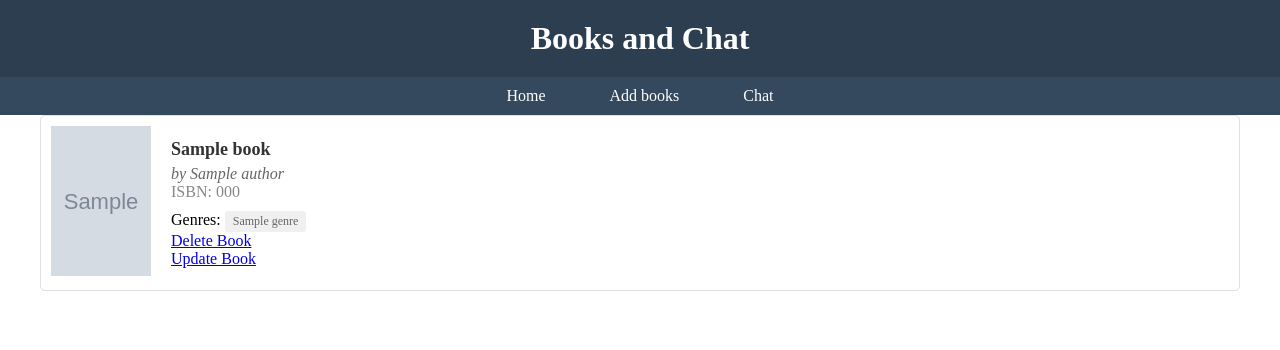
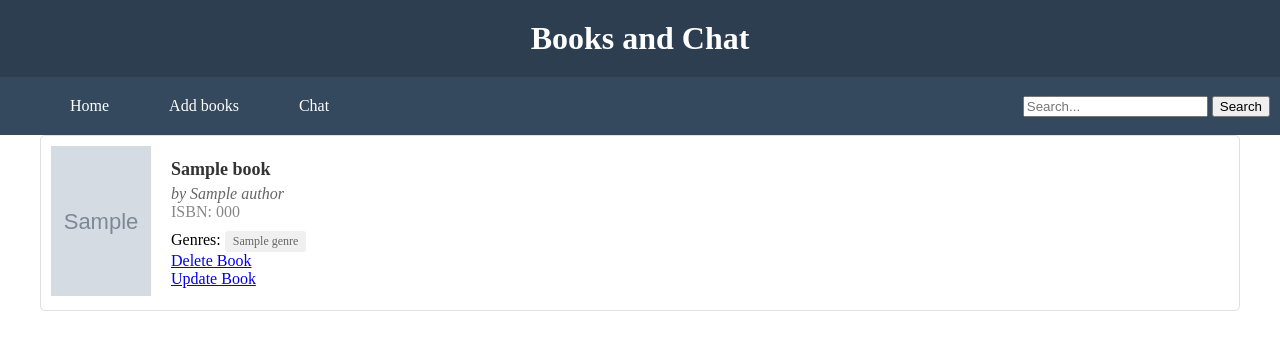
Before and after one commit to Kadhir007/books, a Django app: page / in a window 1280 px wide. Shown: the top 350 px of the page. Run offline with Django 5.2, Linux system fonts and the light colour scheme; tables that the repository leaves empty hold one stand-in row (Sample ...).

Commit message:
Add Search functionality for user to find books by title, author, or genre

```diff
--- a/bookshelf/templates/base.html
+++ b/bookshelf/templates/base.html
@@ -13,10 +13,18 @@
         </div>
     </header>
     <nav>
-        <div class="container">
+        <div class="container" style="display: flex">
             <a href="{% url 'book_list' %}">Home</a>
              <a href="{% url 'add_book' %}">Add books</a>
             <a href="#">Chat</a>
+            <div style="margin-top: 9px; position: absolute; right: 10px">
+                <form method="GET" action="{% url 'search_results' %}">
+                <label>
+                    <input type="text" name="query" placeholder="Search...">
+                </label>
+                <button type="submit">Search</button>
+            </form>
+            </div>
         </div>
     </nav>
     <div class="container">
--- a/bookshelf/templates/list.html
+++ b/bookshelf/templates/list.html
@@ -2,7 +2,8 @@
 {% block content %}
     {% load static %}
     <link rel="stylesheet" type="text/css" href="{% static 'css/list.css' %}">
-    {% for book in book_list %}
+    {% if book_list %}
+        {% for book in book_list %}
         <div class="book-container">
             <div>
                 <a href="{% url 'book_detail' book.pk %}">
@@ -25,4 +26,7 @@
             </div>
         </div>
     {% endfor %}
+        {% else %}
+         <div class="book-title">No books available</div>
+    {% endif %}
 {% endblock %}
--- a/bookshelf/urls.py
+++ b/bookshelf/urls.py
@@ -1,6 +1,6 @@
 from django.conf import settings
 from django.conf.urls.static import static
-from .views import BookListView, BookDetailView, BookCreateView, UpdateBookView, DeleteBookView
+from .views import BookListView, BookDetailView, BookCreateView, UpdateBookView, DeleteBookView,search_results
 from django.urls import path
 
 urlpatterns = [
@@ -8,5 +8,6 @@ urlpatterns = [
     path('book/<int:pk>/', BookDetailView.as_view(), name='book_detail'),
     path('delete/<int:pk>/', DeleteBookView.as_view(), name='delete_book'),
     path('update<int:pk>/', UpdateBookView.as_view(), name='update_book'),
+    path('search/', search_results, name='search_results'),
     path('', BookListView.as_view(), name='book_list'),
 ] + static(settings.MEDIA_URL, document_root=settings.MEDIA_ROOT)
--- a/bookshelf/views.py
+++ b/bookshelf/views.py
@@ -1,6 +1,8 @@
 from django.views.generic import ListView, DetailView, CreateView, DeleteView, UpdateView
 from bookshelf.models import Book
 from django.urls import reverse_lazy
+from django.shortcuts import render
+from django.db.models import Q
 # Create your views here.
 class BookListView(ListView):
     model = Book
@@ -28,3 +30,13 @@ class UpdateBookView(UpdateView):
     template_name = 'add.html'
     fields = '__all__'
     success_url = reverse_lazy('book_list')
+
+def search_results(request):
+    query = request.GET.get('query')
+    results = Book.objects.none()
+    if query:
+        results = Book.objects.filter(
+            Q(title__icontains=query) | Q(author__name__icontains=query) | Q(genre__name__icontains=query)
+        ).distinct()
+
+    return render(request, 'list.html', {'book_list': results})
```
